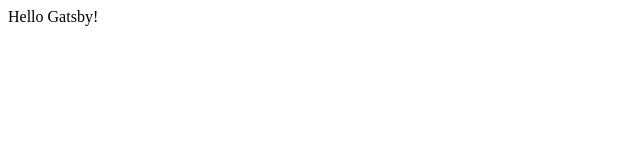
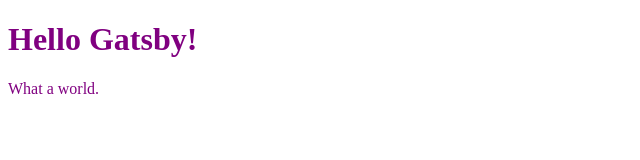
Before and after one commit to Minajeanne/gatsby-starter-hello-world, a Gatsby site: page / in a window 1280 px wide. Shown: the whole page, without its empty margins (0-640 px from the left). Built offline with nearby package versions, Linux system fonts and the light colour scheme; Gatsby itself is replaced by a stand-in of ours.

Commit message:
add styling to greeting

```diff
--- a/src/pages/index.js
+++ b/src/pages/index.js
@@ -1,3 +1,8 @@
 import React from "react"
 
-export default () => <div>Hello Gatsby!</div>
+export default () => (
+  <div style={{ color: `purple` }}>
+    <h1>Hello Gatsby!</h1>
+    <p>What a world.</p>
+  </div>
+)
```
